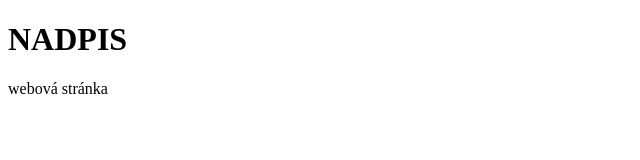
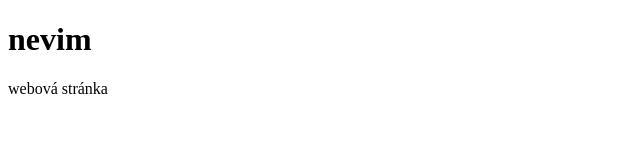
Before and after one commit to ligurskaz/web_Q, a plain HTML site: page index.html in a window 1280 px wide. Shown: the whole page, without its empty margins (0-640 px from the left). Drawn offline with Linux system fonts and the light colour scheme.

Commit message:
Update index.html

```diff
--- a/index.html
+++ b/index.html
@@ -6,7 +6,8 @@
     <title>Document</title>
 </head>
 <body>
-    <h1>NADPIS</h1>
+    <h1>nevim
+</h1>
     <p>webová stránka</p>
 
 </body>
```
